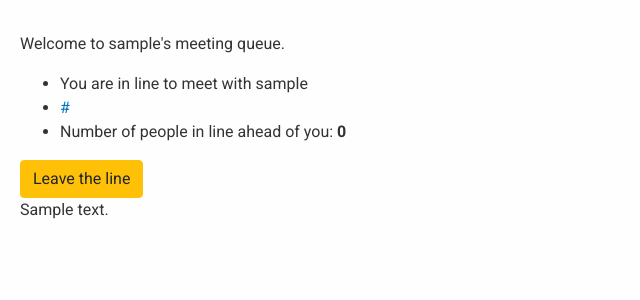
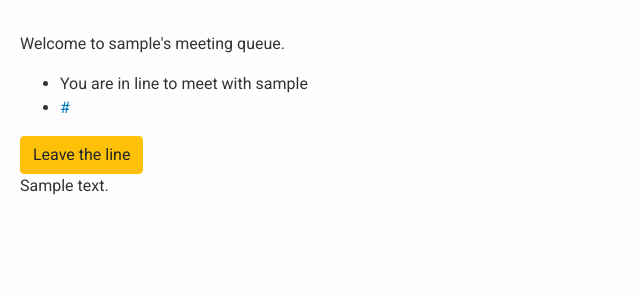
Before and after one commit to SI504/office-hours-app, a Django app: template src/bluejeans_queue/templates/bluejeans_queue/meeting.html in a window 1280 px wide. Shown: the part 70-370 px from the top of the page, without its empty margins (0-640 px from the left). Run offline with Django 3.2, Linux system fonts and the light colour scheme; tables that the repository leaves empty hold one stand-in row (values such as "Sample post"); the template is opened without the code that fills it: values that come from a table or form of the project are taken from there, most other values are stand-ins (such as "Sample title", 1, 10 or a date in 2020); some libraries are stand-ins or nearby versions.

Commit message:
Fix line calculations

```diff
--- a/src/bluejeans_queue/templates/bluejeans_queue/meeting.html
+++ b/src/bluejeans_queue/templates/bluejeans_queue/meeting.html
@@ -4,11 +4,10 @@
     <p>Welcome to </strong>{{ owner.username }}'s</strong> meeting queue.</p>
     <ul>
         {% if not meeting %}
-        <li>Number of people currently in line: <strong>{{ owner.owner.count }}</strong></li>
+        <li>Number of people currently in line: <strong>{{ queue_length }}</strong></li>
         {% else %}
         <li>You are in line to meet with {{ owner.username }}</li>
         <li><a href="{{ meeting.bjn_meeting_url }}">{{ meeting.bjn_meeting_url }}</a></li>
-        <li>Number of people in line ahead of you: <strong>{{ owner.owner.count|add:"-1"}}</strong></li>
         {% endif %}
     </ul>
 
```
